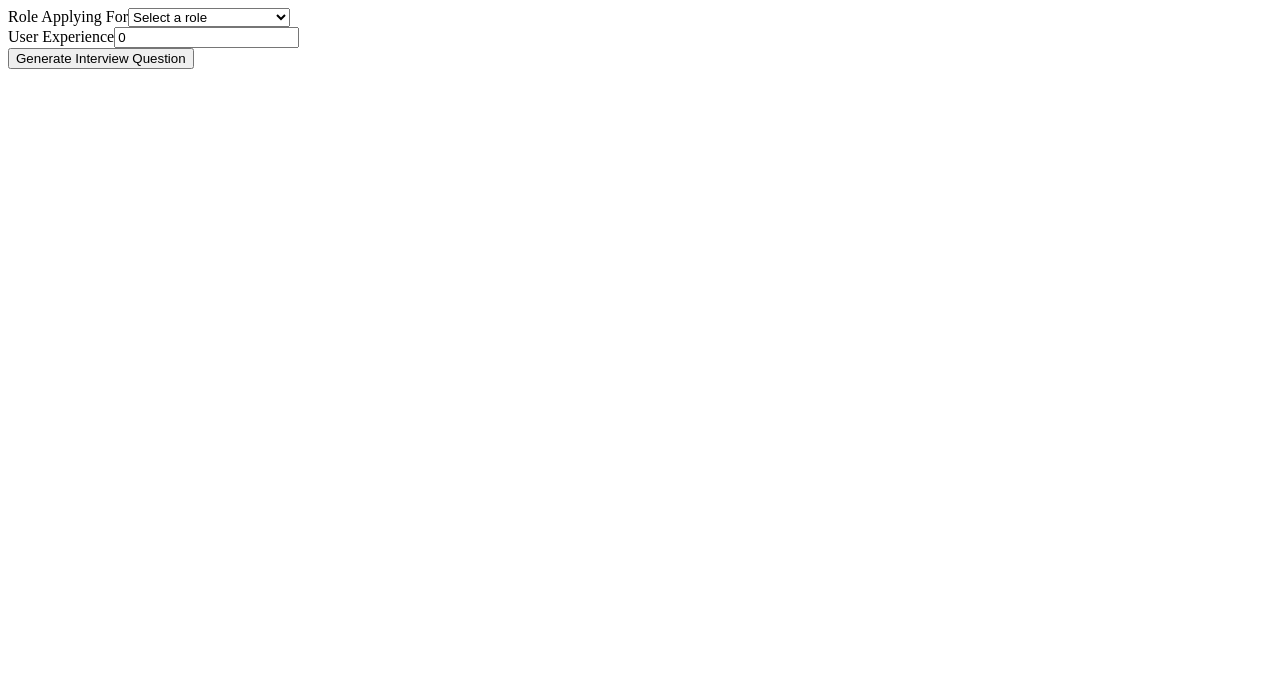
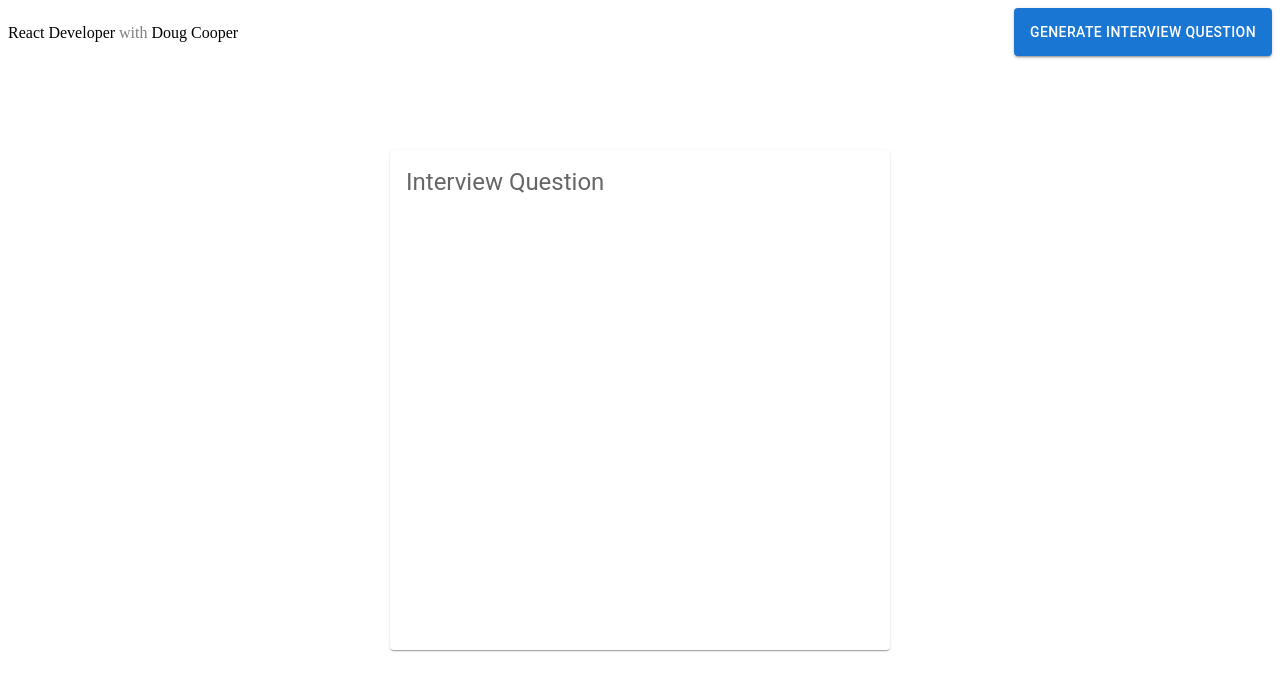
Before and after one commit to dougcpr/blueberry, a Next.js app: page / in a window 1280 px wide. Shown: the top 690 px of the page. Built offline with nearby package versions, Linux system fonts and the light colour scheme.

Commit message:
edited styles and added generated feedback

```diff
--- /dev/null
+++ b/src/app/components/feedback.tsx
@@ -0,0 +1,22 @@
+import React, {FC} from "react";
+import Typography from "@mui/material/Typography";
+
+type FeedbackProps = {
+  feedback: string | undefined;
+};
+
+const Feedback: FC<FeedbackProps> = ({feedback}) => {
+
+  return (
+    <div>
+      <Typography variant="h5" color="text.secondary" gutterBottom>
+        Feedback
+      </Typography>
+      <Typography variant="body2">
+        {feedback}
+      </Typography>
+    </div>
+  )
+}
+
+export default Feedback
--- /dev/null
+++ b/src/app/components/header.tsx
@@ -0,0 +1,44 @@
+import React, {FC} from "react";
+import {Button} from "@mui/material";
+import styled from "styled-components";
+import {completeResponse} from "@/app/lib/shared/helper";
+
+type Role = {
+  id: number,
+  value: string,
+  label: string
+}
+
+const InterviewHeader = styled.div`
+  display: flex;
+  justify-content: space-between;
+
+`
+
+type HeaderProps = {
+  setInterviewQuestion: any;
+};
+
+const Header: FC<HeaderProps> = ({setInterviewQuestion}) => {
+  async function generateInterviewQuestion() {
+    setInterviewQuestion(undefined)
+    let prompt = generateInterviewPrompt()
+    const res = await completeResponse(prompt)
+    setInterviewQuestion(res.choices[0].text)
+  }
+
+  function generateInterviewPrompt() {
+    const feedbackContext = `Assume you are a hiring manager for React Developer.`
+    return`${feedbackContext} Ask 1 question to the interviewee given their experience is 2 years.`
+  }
+  return (
+      <InterviewHeader>
+        <p>
+          React Developer <span style={{color: "grey"}}>with</span> Doug Cooper
+        </p>
+        <Button onClick={generateInterviewQuestion} size="medium" variant="contained">Generate Interview Question</Button>
+      </InterviewHeader>
+  )
+}
+
+export default Header
--- /dev/null
+++ b/src/app/components/interview/interviewCard.tsx
@@ -0,0 +1,78 @@
+import React, {FC, useEffect, useState} from "react";
+import Card from '@mui/material/Card';
+import styled from "styled-components";
+import InterviewQuestion from "@/app/components/interview/interviewQuestion";
+import SpeechRecognition, {useSpeechRecognition} from "react-speech-recognition";
+import MicIcon from '@mui/icons-material/Mic';
+import {Button, IconButton} from "@mui/material";
+import {MicOff} from "@mui/icons-material";
+import RestartAltIcon from '@mui/icons-material/RestartAlt';
+import CardContent from "@mui/material/CardContent";
+import Feedback from "@/app/components/feedback";
+import {completeResponse} from "@/app/lib/shared/helper";
+import Typography from "@mui/material/Typography";
+
+const InterviewCardContainer = styled.div`
+  display: grid;
+  place-items: center;
+`
+
+type InterviewCardProps = {
+  interviewQuestion: string | undefined;
+};
+
+const InterviewCard: FC<InterviewCardProps> = ({interviewQuestion}) => {
+  const [feedback, setFeedback] = useState(undefined)
+  let {
+    transcript,
+    listening,
+    resetTranscript,
+  } = useSpeechRecognition();
+
+  async function generateFeedback() {
+    const prompt = generateFeedbackPrompt()
+    const res = await completeResponse(prompt)
+    setFeedback(res.choices[0].text)
+  }
+
+  useEffect(() => {
+    resetTranscript()
+    setFeedback(undefined)
+  }, [interviewQuestion, resetTranscript])
+
+  function generateFeedbackPrompt() {
+    const feedbackContext = `Assume you are a strict pessimistic, hiring manager for React Developer.`
+    return `${feedbackContext} give areas of improvement to the interviewee.  If there is anything positive, mention it.
+    The response the user gave is ${transcript}. Tell the interviewee if they pass or fail the question.`
+  }
+
+  return (
+    <InterviewCardContainer>
+      <Card style={{height: "500px", width: "500px", overflow: "scroll"}}>
+        <CardContent>
+          <InterviewQuestion interviewQuestion={interviewQuestion}></InterviewQuestion>
+          {interviewQuestion &&
+              <div>
+                  <div>
+                    {!listening ?
+                      <IconButton onClick={() => SpeechRecognition.startListening()}><MicIcon /></IconButton> :
+                      <IconButton onClick={() => SpeechRecognition.stopListening()}><MicOff /></IconButton>
+                    }
+                      <IconButton onClick={() => resetTranscript()}><RestartAltIcon /></IconButton>
+                      <Typography variant="body2">
+                        {transcript}
+                      </Typography>
+                  </div>
+                <Button variant="contained" onClick={generateFeedback}>Generate Feedback</Button>
+              </div>
+          }
+          {feedback &&
+              <Feedback feedback={feedback} />
+          }
+        </CardContent>
+      </Card>
+    </InterviewCardContainer>
+  )
+}
+
+export default InterviewCard
--- /dev/null
+++ b/src/app/components/interview/interviewQuestion.tsx
@@ -0,0 +1,21 @@
+import React, {FC} from "react";
+import Typography from '@mui/material/Typography';
+
+type InterviewCardProps = {
+  interviewQuestion: string | undefined;
+};
+
+const InterviewQuestion: FC<InterviewCardProps> = ({interviewQuestion}) => {
+  return (
+    <>
+      <Typography variant="h5" color="text.secondary" gutterBottom>
+        Interview Question
+      </Typography>
+      <Typography variant="body2">
+        {interviewQuestion}
+      </Typography>
+    </>
+  )
+}
+
+export default InterviewQuestion
--- /dev/null
+++ b/src/app/lib/shared/helper.ts
@@ -0,0 +1,13 @@
+export async function completeResponse(prompt: string) {
+  console.log(prompt)
+  const response = await fetch("/api/generate", {
+    method: "POST",
+    headers: {"Content-Type": "application/json",},
+    body: JSON.stringify({prompt}),
+  });
+
+  if (!response.ok) {
+    throw new Error(response.statusText)
+  }
+  return await response.json()
+}
--- a/src/app/page.tsx
+++ b/src/app/page.tsx
@@ -1,126 +1,35 @@
 'use client';
 import 'regenerator-runtime/runtime'
-import React, {useState} from "react";
-import {useFormik} from 'formik';
-import SpeechRecognition, {useSpeechRecognition} from 'react-speech-recognition';
+import React, {useEffect, useState} from "react";
+import Header from "@/app/components/header";
+import InterviewCard from "@/app/components/interview/interviewCard";
+import styled from "styled-components";
 
 
-let prompt = ``
+const Main = styled.main`
+  display: grid;
+  grid-template-rows: 3rem calc(100vh - 7rem) 3rem;
+`
 
 function Home() {
+  const [loading, setLoading] = useState(false)
   const [interviewQuestion, setInterviewQuestion] = useState(undefined)
-  const [feedback, setFeedback] = useState(undefined)
-  const {
-    transcript,
-    listening,
-    resetTranscript,
-    browserSupportsSpeechRecognition
-  } = useSpeechRecognition();
-  const formik = useFormik({
-    initialValues: {
-      role: '',
-      userExperience: 0,
-    },
-    onSubmit: async (values) => {
-      await generateInterviewQuestion()
-    },
-  });
 
-  async function completeResponse(prompt: string) {
-    console.log(prompt)
-    const response = await fetch("/api/generate", {
-      method: "POST",
-      headers: {"Content-Type": "application/json",},
-      body: JSON.stringify({prompt}),
-    });
+  useEffect(() => {
+    setLoading(true)
+  }, [])
 
-    if (!response.ok) {
-      throw new Error(response.statusText)
-    }
-    return await response.json()
-  }
-
-  async function generateInterviewQuestion() {
-    let prompt = generateInterviewPrompt()
-    const res = await completeResponse(prompt)
-    setInterviewQuestion(res.choices[0].text)
-  }
-
-  async function generateFeedback() {
-    prompt = generateFeedbackPrompt()
-    const res = await completeResponse(prompt)
-    setFeedback(res.choices[0].text)
-  }
-
-  function generateInterviewPrompt() {
-    const feedbackContext = `Assume you are a hiring manager for ${formik.values.role}.`
-    return`${feedbackContext} Ask 1 question to the interviewee given their experience is ${formik.values.userExperience}..`
-  }
-
-  function generateFeedbackPrompt() {
-    const feedbackContext = `Assume you are a hiring manager for ${formik.values.role}.`
-    return `${feedbackContext} Give 1 pro and con as feedback. Rate the overall answer out of 10.
-    The rating should be based on the user's experience of ${formik.values.userExperience}.
-    The answer the user gave is ${transcript}.`
-  }
-
-  if (!browserSupportsSpeechRecognition) {
-    return <span>Browser does not support speech recognition.</span>;
+  if (!loading) {
+    return (
+      <main></main>
+    )
   }
 
   return (
-    <main style={{display: "grid", gridGap: "1rem"}}>
-      <form onSubmit={formik.handleSubmit}>
-        <label htmlFor="role">Role Applying For</label>
-        <select
-          id="role"
-          name="role"
-          onChange={formik.handleChange}
-          value={formik.values.role}
-        >
-          <option value="" label="Select a role">
-            Select a color
-          </option>
-          <option value="junior react developer" label="Junior React Developer">
-            Junior Developer
-          </option>
-          <option value="math teacher" label="Math Teacher">
-            Teacher
-          </option>
-        </select>
-        <div>
-          <label htmlFor="userExperience">User Experience</label>
-          <input
-            id="userExperience"
-            name="userExperience"
-            type="number"
-            onChange={formik.handleChange}
-            value={formik.values.userExperience}
-          />
-        </div>
-        <button type="submit">Generate Interview Question</button>
-      </form>
-      {interviewQuestion &&
-          <div>
-              <h3>Interview Question:</h3>
-              <p>{interviewQuestion}</p>
-              <div>
-                  <p>Microphone: {listening ? 'on' : 'off'}</p>
-                  <button onClick={() => SpeechRecognition.startListening()}>Start</button>
-                  <button onClick={() => SpeechRecognition.stopListening()}>Stop</button>
-                  <button onClick={() => resetTranscript()}>Reset</button>
-                  <p>{transcript}</p>
-              </div>
-              <button onClick={() => generateFeedback()}>Generate Feedback</button>
-          </div>
-      }
-      {feedback &&
-          <div>
-              <h3>Feedback:</h3>
-              <p>{feedback}</p>
-          </div>
-      }
-    </main>
+    <Main>
+      <Header setInterviewQuestion={setInterviewQuestion}/>
+      <InterviewCard interviewQuestion={interviewQuestion}/>
+    </Main>
   )
 }
 
```
Also changed, not shown: package.json (+7 -0 lines), 1 other file (tests, documents, lock files or other folders).
